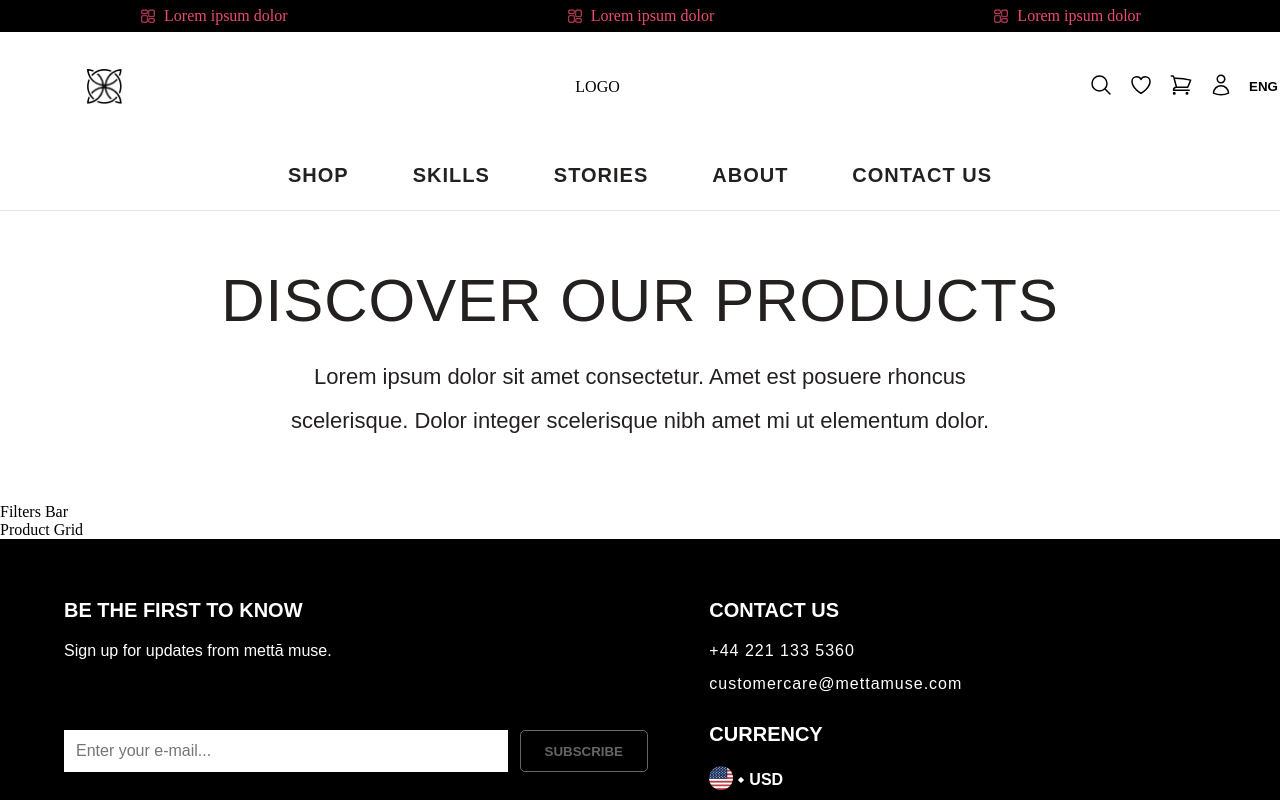
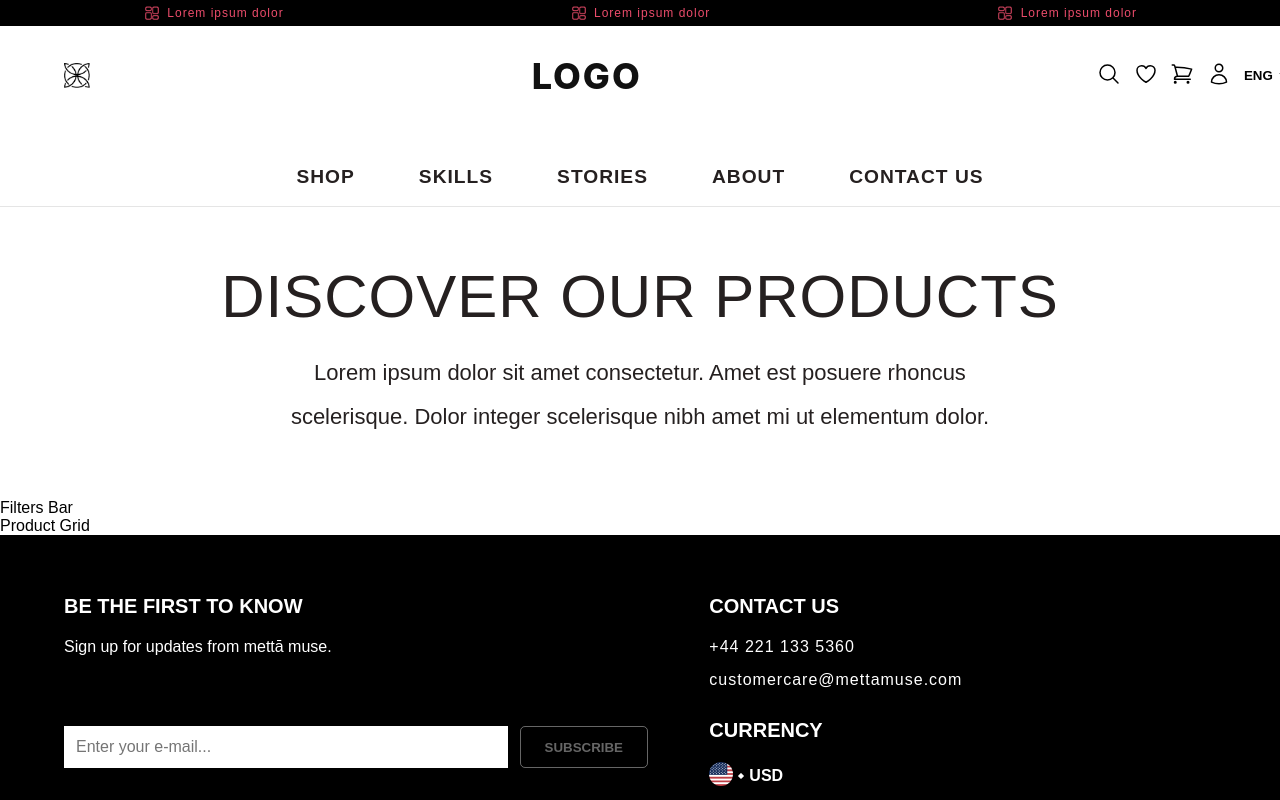
Before and after one commit to vinodwagh07/Appscrip-task-Vinod-Wagh, a Next.js app: page / in a window 1280 px wide. Shown: the top 800 px of the page. Built offline with nearby package versions, Linux system fonts and the light colour scheme.

Commit message:
feat(header): add responsive layout to Header components

```diff
--- a/src/styles/header.css
+++ b/src/styles/header.css
@@ -1,3 +1,6 @@
+/* =========================
+   RESET & GLOBAL STYLES
+========================= */
 * {
   margin: 0;
   padding: 0;
@@ -7,73 +10,99 @@
 body {
   margin: 0;
   padding: 0;
+  font-family: 'Arial', sans-serif;
 }
 
+
+/* =========================
+   GREY STRIP
+========================= */
+.grey-strip {
+  width: 100%;
+  height: clamp(1.5rem, 2vw, 2rem);
+  background: #000;
+  color: #EB4C6B;
+  display: flex;
+  align-items: center;
+  justify-content: space-around;
+}
+
+.grey-strip p{
+    font-family: 'Simplon Norm', sans-serif;
+    font-weight: 400;
+    font-size: 0.75rem;
+    line-height: 1;
+    letter-spacing: 0.0625rem;
+    vertical-align: middle;
+    padding: 0.5rem 1rem;
+    margin: 0;
+}
+
+.grey-strip div {
+  display: flex;
+  align-items: center;
+  justify-content: flex-start;
+  gap: 0;
+}
+
+.grey-strip div > * {
+  margin: 0.2rem;
+  padding: 0;
+}
+
+/* Grey strip icons */
+.icon {
+  width: clamp(1.5rem, 2vw, 1.5rem);
+  height: clamp(1.5rem, 2vw, 1.5rem);
+}
+
+
+/* =========================
+   HEADER
+========================= */
+
+/* HEADER MAIN */
 header {
   width: 100%;
   background-color: #fff;
   display: flex;
   flex-direction: column;
   border-bottom: 1px solid #E5E5E5;
-  opacity: 1;
-  box-sizing: border-box;
 }
 
+/* Header container */
 .header-container {
-  max-width: 1440px;
-  padding: 0 2rem;
+  max-width: 90rem;
+  padding: 0 clamp(1rem, 2vw, 2rem);
+  margin: 0 0;
 }
 
+/* Top section */
 .header-top {
   width: 100%;
   display: flex;
   justify-content: space-between;
   align-items: center;
-  padding-top: 2rem;
-  padding-bottom: 1.5rem;
-  margin-left: 50px;
+  padding-top: clamp(2rem, 2vw, 2rem);
+  padding-bottom: clamp(3rem, 1.5vw, 1.5rem);
+  margin-left: clamp(1rem, 3vw, 3.125rem);
 }
 
-
-#text-logo {
+/* Logo text */
+.logo-text {
   font-family: 'Inter', sans-serif;
   font-weight: 800;
-  font-style: normal;
-  font-size: 36px;
+  font-size: clamp(1.25rem, 3vw, 2.25rem);
+  letter-spacing: clamp(0.5px, 0.2vw, 2px);
   line-height: 1;
-  letter-spacing: 2px;
-  margin: 0;
-  padding: 0;
   color: #111;
 }
 
-.grey-strip{
-    width: 100%;
-    height: 32px;
-    margin: 0;
-    background: #000000;
-    color: #EB4C6B;
-    display: flex;
-    align-items: center;
-    justify-content: space-around;
-}
-
-.grey-strip div{
-    display: flex;
-    align-items: center;
-    justify-content: space-between;
-    gap: 7px;
-}
-
-.grey-strip-icon{
-    width: 16px;
-    height: 16px;
-}
-
+/* Logo */
 .logo {
-  width: 35px;
-  height: 35px;
-  opacity: 1;
+  width: clamp(1.25rem, 2vw, 2.1875rem);
+  height: clamp(1.25rem, 2vw, 2.1875rem);
+  margin-left: clamp(0, 1vw, -2.5rem);
 }
 
 .logo img {
@@ -82,7 +111,8 @@ header {
   object-fit: contain;
 }
 
-.header-icons{
+/* Header icons container */
+.header-icons {
   display: flex;
   justify-content: center;
   align-items: center;
@@ -92,54 +122,29 @@ header {
   background: none;
   border: none;
   cursor: pointer;
-  margin-left: 1rem;
+  margin-left: clamp(0.25rem, 1vw, 1rem);
 }
 
-#menu-bar{
+/* Menu bar */
+#menu-bar {
+  display: none;
   background: none;
   border: none;
   cursor: pointer;
-  width: 45px;
-  height: 45px;
+  width: clamp(1.25rem, 3vw, 2.8125rem);
+  height: clamp(1.25rem, 3vw, 2.8125rem);
 }
 
-.menuBar-logo {
+.menuBar-logo{
   display: flex;
   align-items: center;
-    justify-content: space-between;
+  justify-content: center;
 }
 
-.menuBar-logo .logo {
-    margin-left: -40px;
-}
 
-.icon {
-  width: 24px;
-  height: 24px;
-}
-
-.nav-links {
-  display: flex;
-  justify-content: center;
-  list-style: none;
-  /* padding: 0.5rem 0; */
-  padding-top: 32px;
-  padding-bottom: 24px;
-  margin: 0;
-  gap: 64px;
-}
-
-.nav-links a {
-  font-family: 'Simplon Norm', sans-serif;
-  font-weight: 700;
-  font-style: normal;
-  font-size: 20px;
-  line-height: 1;
-  letter-spacing: 1px;
-  text-decoration: none;
-  color: #252020;
-}
-
+/* =========================
+   LANGUAGE DROPDOWN
+========================= */
 .language-dropdown {
   position: relative;
 }
@@ -151,17 +156,16 @@ header {
   font-weight: 500;
   background: none;
   border: none;
-  padding: 0;
 }
 
-.lang-button span{
+.lang-button span {
   font-weight: 600;
 }
 
 .lang-button .icon {
-  width: 16px;
-  height: 16px;
-  margin-left: 4px;
+  width: clamp(0.75rem, 2vw, 1rem); /* 12-16px */
+  height: clamp(0.75rem, 2vw, 1rem);
+  margin-left: 0.25rem;
 }
 
 .lang-options {
@@ -173,8 +177,7 @@ header {
   border: 1px solid #ddd;
   list-style: none;
   padding: 0.5rem 0;
-  margin: 0;
-  min-width: 80px;
+  min-width: 5rem;
   box-shadow: 0 2px 5px rgba(0,0,0,0.1);
   z-index: 10;
 }
@@ -192,61 +195,82 @@ header {
   display: block;
 }
 
-@media (max-width: 768px) {
-  #text-logo {
-    font-size: 24px;
-    padding-left: 25px;
+/* =========================
+   NAVIGATION LINKS
+========================= */
+.nav-links {
+  display: flex;
+  justify-content: center;
+  list-style: none;
+  padding-top: clamp(1.5rem, 2vw, 2rem);
+  padding-bottom: clamp(1rem, 1.5vw, 1.5rem);
+  gap: clamp(2rem, 5vw, 4rem);
 }
 
-  .nav-links {
-    display: none;
+.nav-links a {
+  font-family: 'Simplon Norm', sans-serif;
+  font-weight: 700;
+  font-size: clamp(1rem, 1.5vw, 1.25rem); /* 16-20px */
+  line-height: 1;
+  letter-spacing: clamp(0.5px, 0.2vw, 1px);
+  text-decoration: none;
+  color: #252020;
 }
 
-  .language-dropdown{
-    display: none;
-  }
-
-  #profile-btn{
-    display: none;
-  }
-
-  .header-icons button {
-    margin-left: 5px;
-  }
-
+/* =========================
+   MOBILE RESPONSIVE
+========================= */
+@media (max-width: 768px) {
   .header-container {
-    padding: 0 1rem;
+    margin: 0;
 }
 
   .header-top {
-    margin-left: 0;
-    padding-top: 1.5rem;
+  width: 100%;
+  display: flex;
+  justify-content: space-between;
+  align-items: center;
+  padding-top: clamp(1.5rem, 2vw, 2rem);
+  padding-bottom: clamp(1rem, 1.5vw, 1.5rem);
+  margin-left: 0
 }
 
-  .header-icons button {
-    margin-left: 8px;
+  .logo-text {
+    font-size: 24px;
+    font-weight: 800;
+    letter-spacing: 1px;
+    padding-left: 1.5rem;
+  }
+
+  .nav-links, .language-dropdown, #profile-btn {
+    display: none;
   }
 
   .grey-strip div:nth-child(n+2) {
     display: none;
   }
 
-  #menu-bar{
-    width: 25px;
-    height: 25px;
+  #menu-bar {
+    display: block;
+    background: none;
+    border: none;
+    cursor: pointer;
+    width: 2rem;
+    height: 2rem;
 }
 
-  .menuBar-logo .logo {
+  .logo {
+    width: 1.25rem;
+    height: 1.25rem;
     margin-left: 0;
   }
 
   .menuBar-logo {
     justify-content: flex-start;
-    gap: 5px;
+    gap: 0.25rem;
   }
 
-  .logo{
-    width: 20px;
-    height: 20px;
+  .header-icons button {
+    margin-left: 0.5rem;
   }
 }
```
Lines whose indentation alone changed are shown as unchanged.
